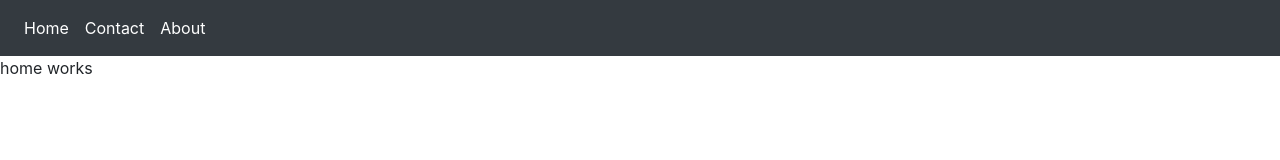
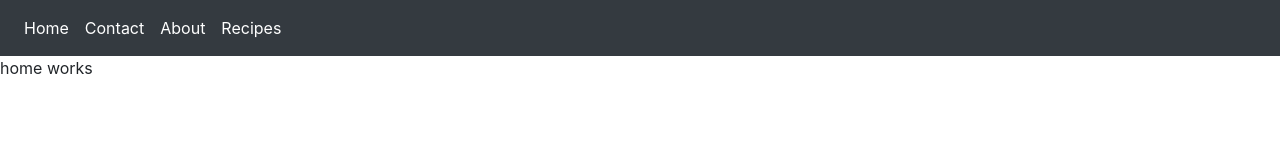
Before and after one commit to shifra-s/end-to-end-site, an Angular app in the folder client/: page / in a window 1280 px wide. Shown: the top 160 px of the page. Built offline with nearby package versions, Linux system fonts and the light colour scheme.

Commit message:
added recipes to nav

```diff
--- a/client/src/app/app.component.html
+++ b/client/src/app/app.component.html
@@ -11,14 +11,12 @@
                 <li class="nav-item active">
                     <a class="nav-link" href='#' [routerLink]='["/About"]'>About</a>
                 </li>
+                <li class="nav-item active">
+                    <a class="nav-link" href='#' [routerLink]='["/Recipes"]'>Recipes</a>
+                </li>
             </ul>
         </div>
     </nav>
 </header>
 
-<body>
-
-
-</body>
-
 <router-outlet></router-outlet>
```
